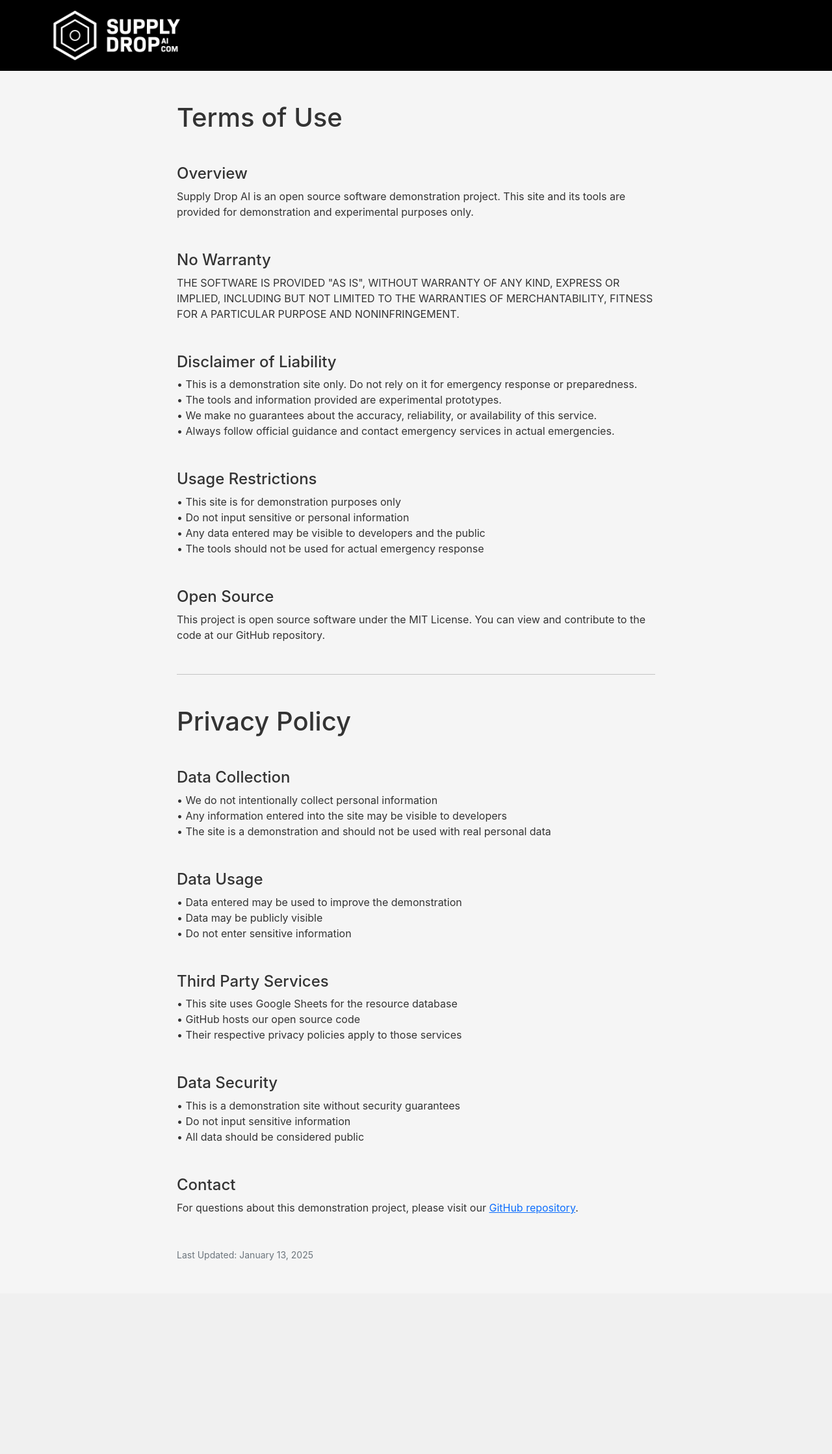
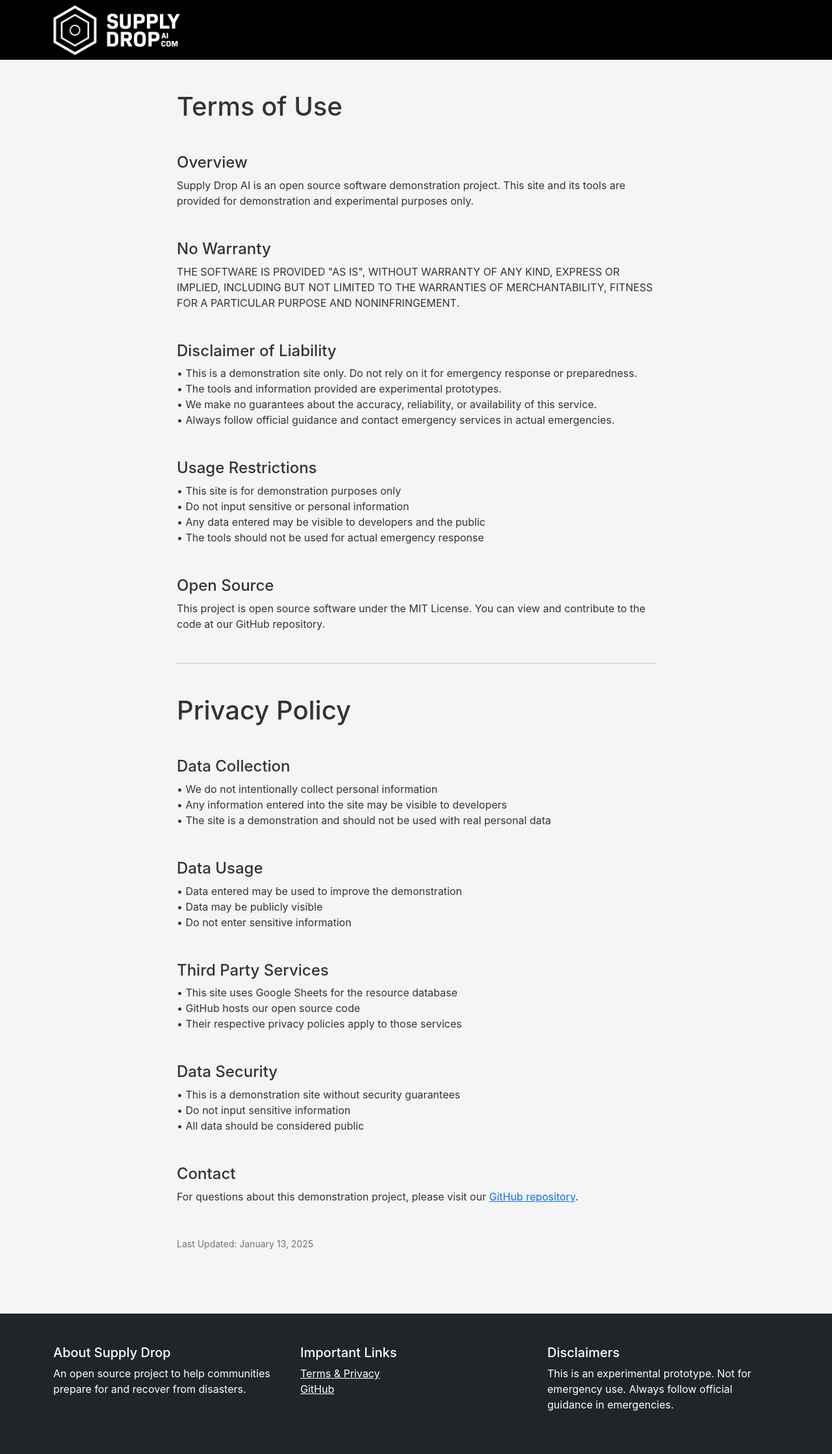
Before and after one commit to realityinspector/supply_drop_ai, a Flask app: page /legal in a window 1280 px wide. Shown: the whole page at 65% size. Before the commit the page ends 1939 px from the top, so only its background shows below. Run offline with Flask 3, Linux system fonts and the light colour scheme; some libraries are stand-ins or nearby versions.

Commit message:
template css debugging

```diff
--- a/templates/base.html
+++ b/templates/base.html
@@ -23,23 +23,50 @@
     .site-header {
       background: #000;
       padding: 1rem 0;
+      position: relative;
+      z-index: 1000;
+      width: 100%;
     }
 
     .header-container {
       display: flex;
       justify-content: space-between;
       align-items: center;
+      min-height: 60px;
     }
 
     .logo-area {
       display: flex;
       align-items: center;
+      position: relative;
+      z-index: 1001;
+      height: 60px;
+      width: 220px;
     }
 
     .logo-img {
       display: block;
       max-width: 220px;
       height: auto;
+      position: relative;
+      z-index: 1002;
+    }
+
+    main {
+      flex: 1 0 auto;
+      position: relative;
+      z-index: 1;
+    }
+
+    /* Debug any potential overlays */
+    body > * {
+      position: relative;
+    }
+
+    /* Ensure footer stays at bottom */
+    footer {
+      position: relative;
+      z-index: 1;
     }
   </style>
 </head>
@@ -53,7 +80,9 @@
             <img src="{{ url_for('static', filename='logo.png') }}"
                  alt="Supply Drop Logo"
                  class="logo-img"
-                 onerror="this.onerror=null; this.src='{{ url_for('static', filename='fallback-logo.png') }}';"
+                 width="220"
+                 height="60"
+                 data-fallback="{{ url_for('static', filename='fallback-logo.png') }}"
             />
           </a>
         </div>
@@ -61,8 +90,57 @@
     </div>
   </header>
 
-  {% block content %}{% endblock %}
+  <main>
+    {% block content %}{% endblock %}
+  </main>
+
+  <!-- Footer -->
+  <footer class="bg-dark text-white py-5 mt-5">
+    <div class="container">
+      <div class="row g-4">
+        <div class="col-md-4">
+          <h3 class="h5">About Supply Drop</h3>
+          <p>An open source project to help communities prepare for and recover from disasters.</p>
+        </div>
+        <div class="col-md-4">
+          <h3 class="h5">Important Links</h3>
+          <ul class="list-unstyled">
+            <li><a href="{{ url_for('legal') }}" class="text-white">Terms & Privacy</a></li>
+            <li><a href="https://github.com/yourusername/supply-drop" class="text-white">GitHub</a></li>
+          </ul>
+        </div>
+        <div class="col-md-4">
+          <h3 class="h5">Disclaimers</h3>
+          <p>This is an experimental prototype. Not for emergency use. Always follow official guidance in emergencies.</p>
+        </div>
+      </div>
+    </div>
+  </footer>
 
   <script src="https://cdn.jsdelivr.net/npm/bootstrap@5.2.3/dist/js/bootstrap.bundle.min.js"></script>
+  <script>
+    // Debug logo loading and handle fallback
+    document.addEventListener('DOMContentLoaded', function() {
+      const logo = document.querySelector('.logo-img');
+      if (logo) {
+        console.log('Logo element found');
+
+        // Handle image error with fallback
+        logo.addEventListener('error', function() {
+          console.log('Logo failed to load, trying fallback');
+          if (this.dataset.fallback) {
+            this.src = this.dataset.fallback;
+          }
+        });
+
+        // Log successful load
+        logo.addEventListener('load', function() {
+          console.log('Logo loaded successfully');
+        });
+      } else {
+        console.log('Logo element not found');
+      }
+    });
+  </script>
 </body>
 </html>
```
Also changed, not shown: templates/index.html (+3 -24 lines).
